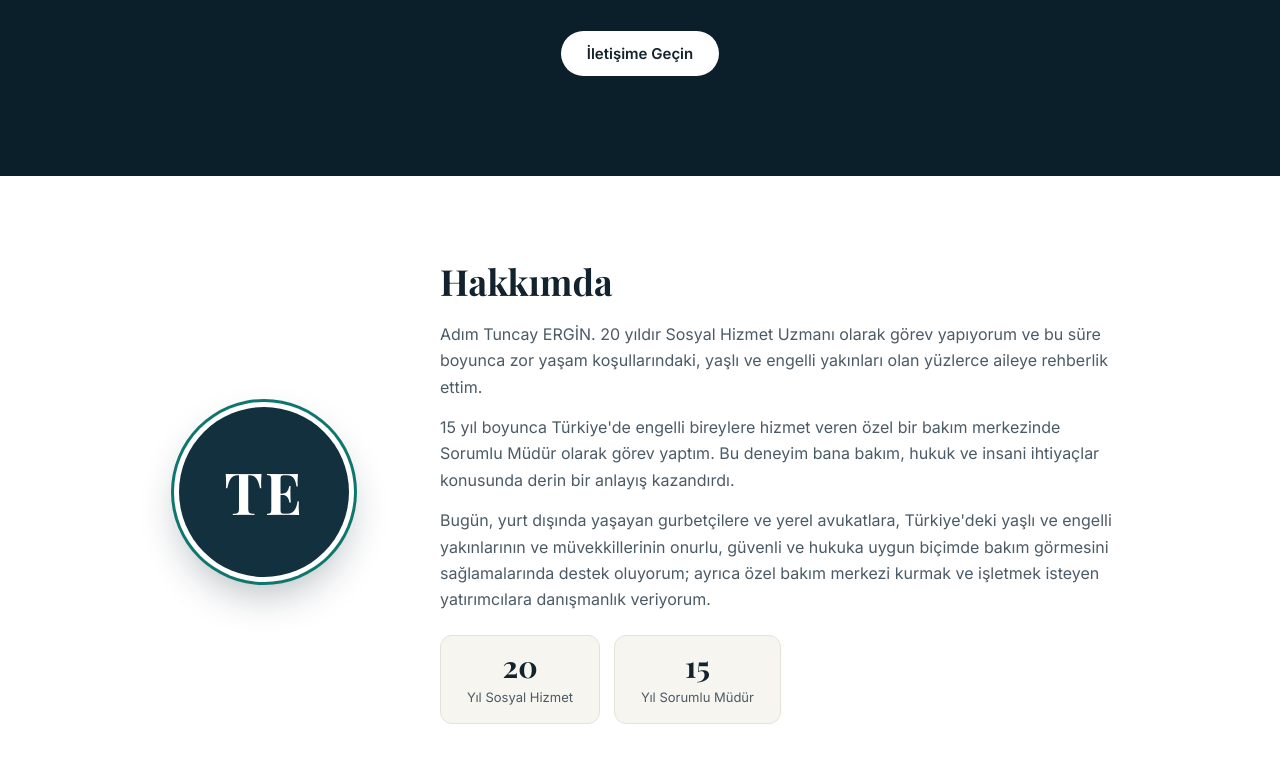
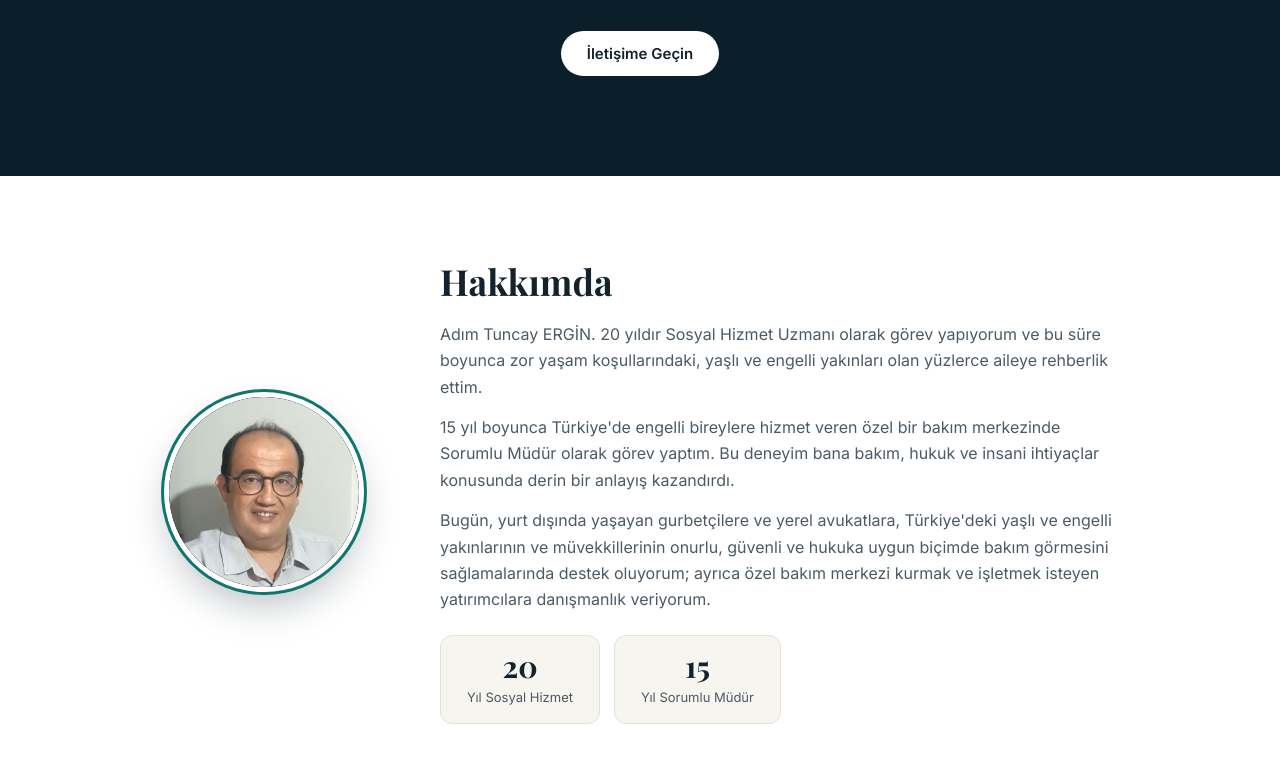
Before and after one commit to tunc1978/tuncayergin-site, a plain HTML site: page index.html in a window 1280 px wide. Shown: the part 455-1218 px from the top of the page. Drawn offline with nearby package versions, Linux system fonts and the light colour scheme.

Commit message:
Add files via upload

```diff
--- a/index.html
+++ b/index.html
@@ -63,8 +63,9 @@ section{padding:84px 0}
 h2{font-family:var(--serif);font-size:clamp(26px,3.4vw,36px);margin:0 0 18px;line-height:1.2}
 
 .about .grid{display:grid;grid-template-columns:240px 1fr;gap:56px;align-items:center}
-.avatar{width:170px;height:170px;border-radius:50%;background:var(--navy2);display:grid;place-items:center;margin:0 auto;box-shadow:0 0 0 5px #fff,0 0 0 8px var(--blue),0 18px 38px rgba(11,31,42,.28)}
-.avatar span{font-family:var(--serif);font-weight:700;font-size:58px;letter-spacing:2px;color:#fff}
+.avatar{width:190px;height:190px;border-radius:50%;background:var(--navy2);display:grid;place-items:center;margin:0 auto;box-shadow:0 0 0 5px #fff,0 0 0 8px var(--blue),0 18px 38px rgba(11,31,42,.28)}
+.avatar{overflow:hidden}
+.avatar img{width:100%;height:100%;object-fit:cover;display:block;border-radius:50%}
 .about p{margin:0 0 14px;color:var(--muted);max-width:68ch}
 .stats{display:flex;gap:14px;margin-top:22px;flex-wrap:wrap}
 .stat{background:var(--soft);border:1px solid var(--line);border-radius:12px;padding:14px 26px;text-align:center;min-width:150px}
@@ -141,7 +142,7 @@ footer p{margin:2px 0}
 
 <section class="about" id="about">
   <div class="wrap grid">
-    <div class="avatar" aria-hidden="true"><span>TE</span></div>
+    <div class="avatar"><img src="avatar.jpg" alt="Tuncay ERGİN" width="190" height="190" loading="lazy"></div>
     <div>
       <h2 data-i="aboutH"></h2>
       <p data-i="about1"></p>
```
